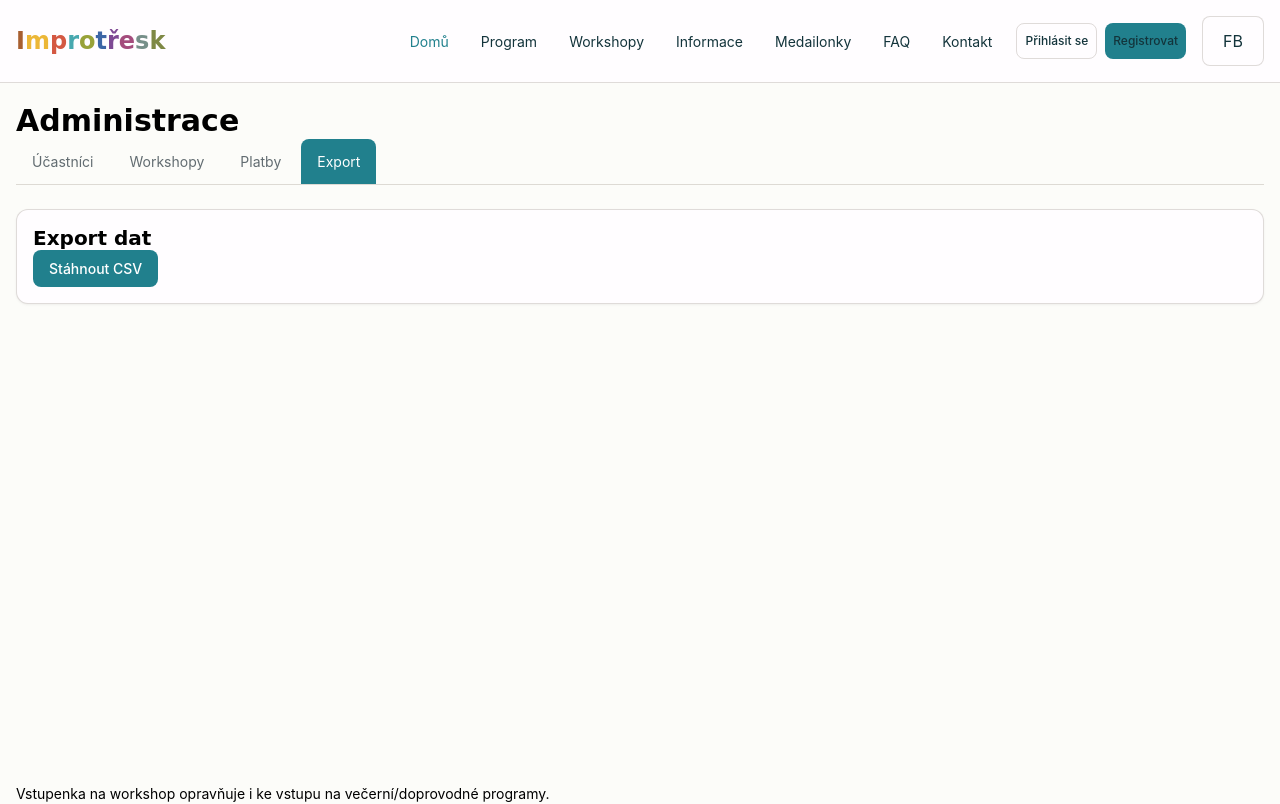
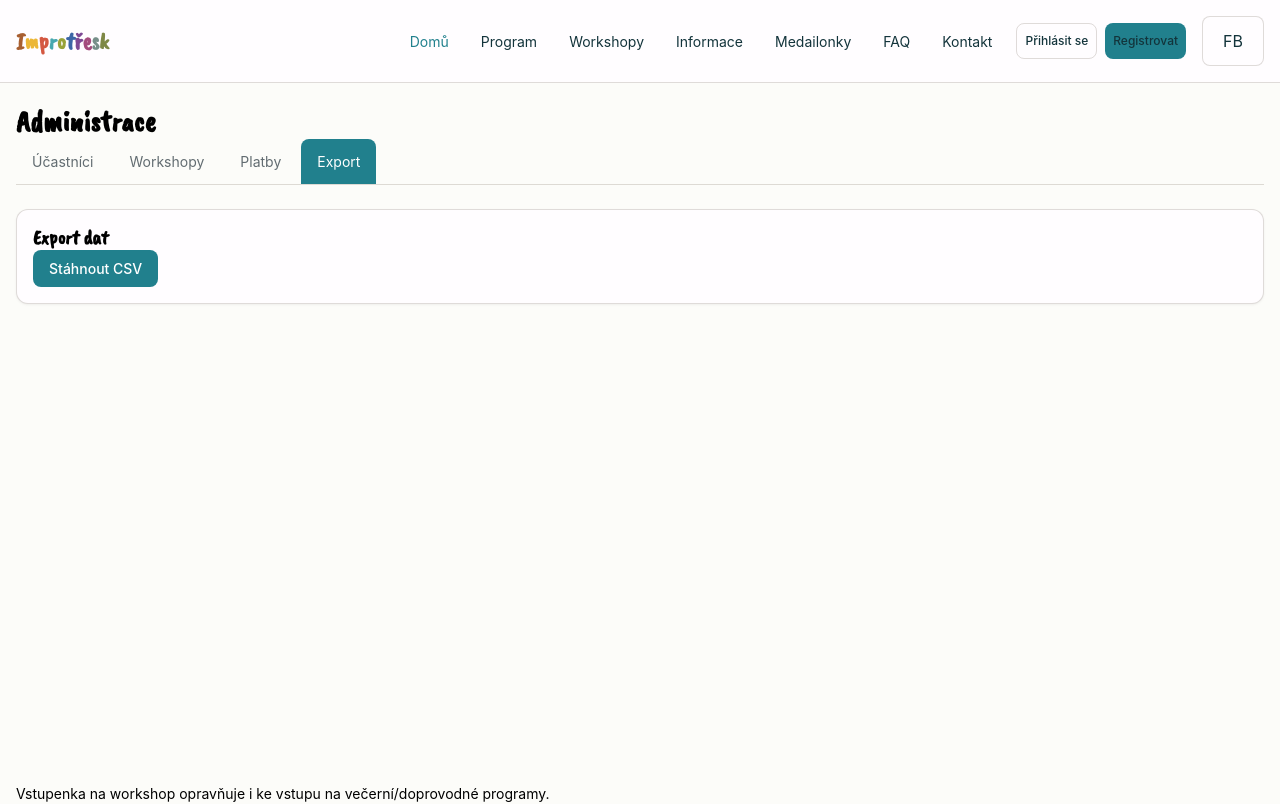
Before and after one commit to vatoz/improtresk26, a PHP site: template templates/pages/admin-export.twig in a window 1280 px wide. Run offline with PHP 8.4, Linux system fonts and the light colour scheme; the template is opened without the code that fills it, so the values that code supplies are empty; some libraries are stand-ins or nearby versions.

Commit message:
Update style.css - zbavit se testfontu

```diff
--- a/public/style.css
+++ b/public/style.css
@@ -42,7 +42,7 @@
 
   /* Typography */
   --font-family-base: 'Roboto Flex', -apple-system, BlinkMacSystemFont, 'Segoe UI', Roboto, sans-serif;
-  --font-family-heading: 'Sancreek', cursive;
+  --font-family-heading:  'Caveat Brush', cursive;
   --font-size-xs: 11px;
   --font-size-sm: 12px;
   --font-size-base: 14px;
```
